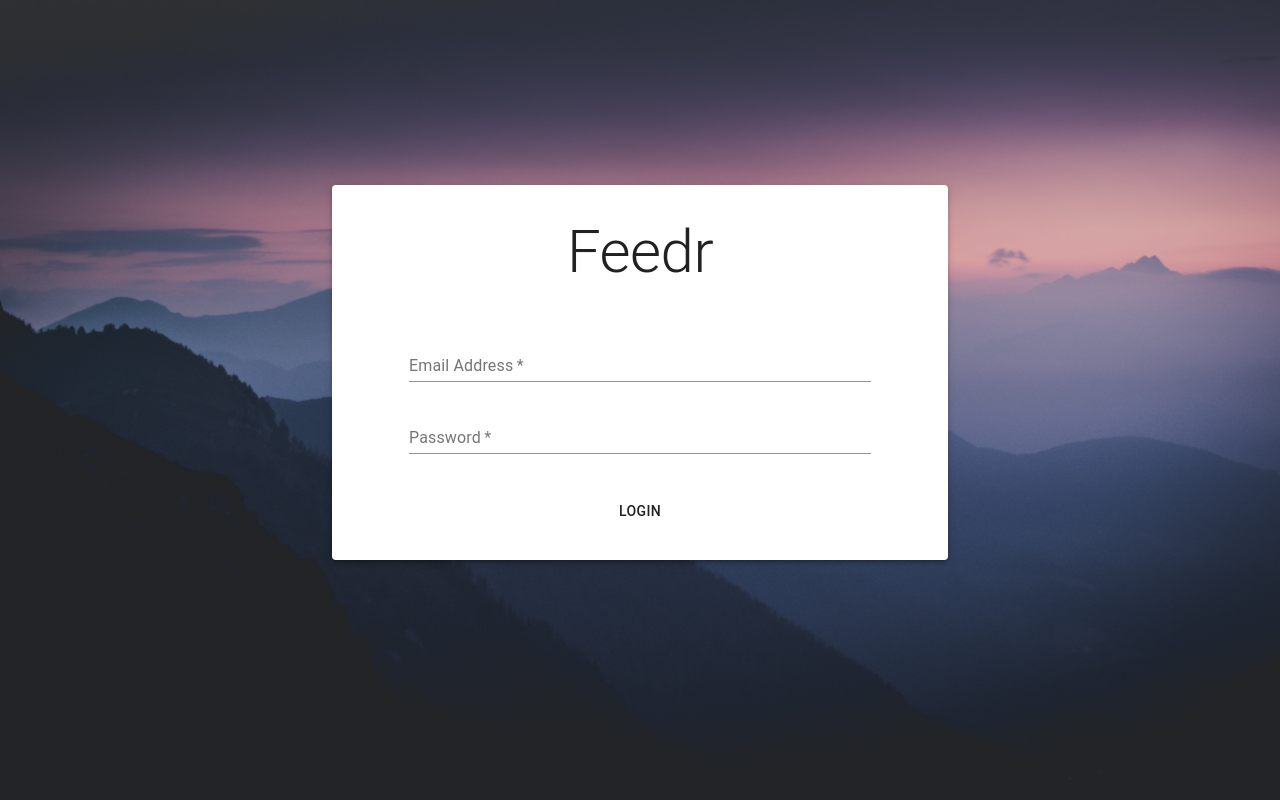
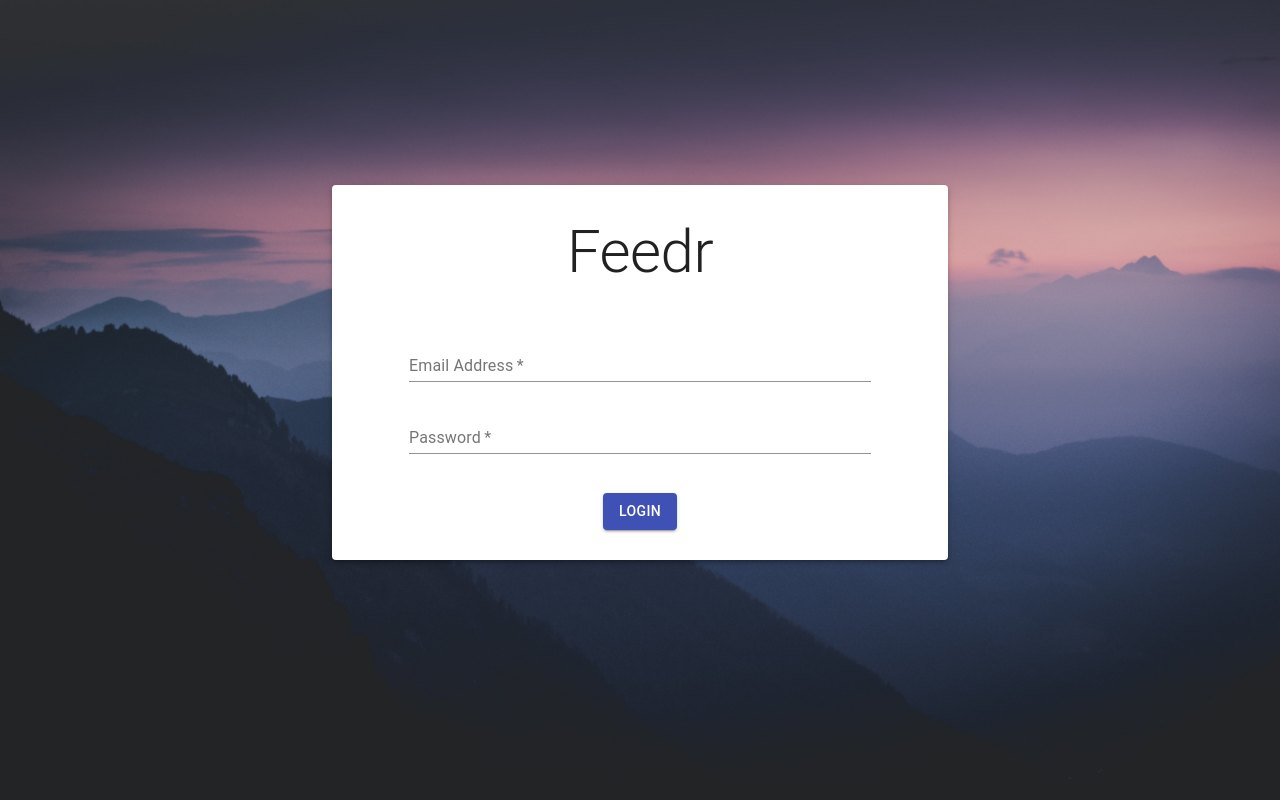
Before and after one commit to softeng-701-group-5/softeng-701-assignment-1, a React (Create React App) app in the folder client/: page / in a window 1280 px wide. Built offline with nearby package versions, Linux system fonts and the light colour scheme.

Commit message:
Compressed image, button changed

```diff
--- a/client/src/pages/HomePage.jsx
+++ b/client/src/pages/HomePage.jsx
@@ -8,7 +8,7 @@ import {
   TextField,
 } from '@material-ui/core';
 import { Link } from 'react-router-dom';
-import BackgroundImage from '../assets/bg-4k.jpg';
+import BackgroundImage from '../assets/bg-4k-min.jpg';
 
 const useStyles = makeStyles(theme => ({
   root: {
@@ -71,7 +71,13 @@ export const HomePage = () => {
             autoComplete="current-password"
             className={classes.textInput}
           />
-          <Button className={classes.buttonLogin} component={Link} to={'/feed'}>
+          <Button
+            className={classes.buttonLogin}
+            component={Link}
+            to={'/feed'}
+            variant="contained"
+            color="primary"
+          >
             Login
           </Button>
         </Paper>
```
Also changed, not shown: client/src/assets/bg-4k-min.jpg (added), client/src/assets/bg-4k.jpg (deleted).
